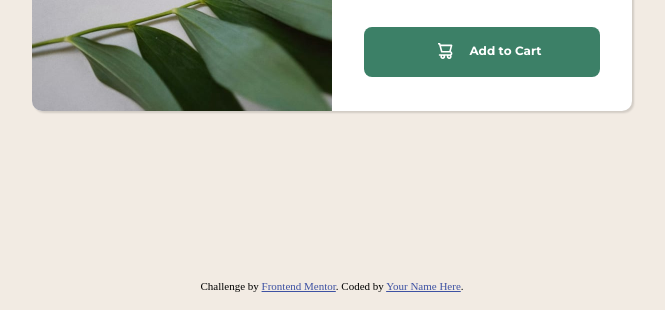
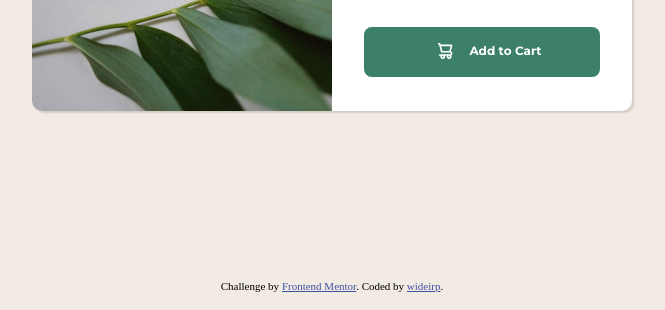
Before and after one commit to wideirp/product-preview-card-component, a plain HTML site: page index.html in a window 1280 px wide. Shown: the part 490-800 px from the top of the page, without its empty margins (308-973 px from the left). Drawn offline with Linux system fonts and the light colour scheme.

```diff
--- a/index.html
+++ b/index.html
@@ -43,7 +43,7 @@
       Challenge by
       <a href="https://www.frontendmentor.io?ref=challenge" target="_blank"
         >Frontend Mentor</a
-      >. Coded by <a href="#">Your Name Here</a>.
+      >. Coded by <a href="https://github.com/wideirp">wideirp</a>.
     </footer>
   </body>
 </html>
```
Also changed, not shown: screenshot.png (added), 1 other file.
